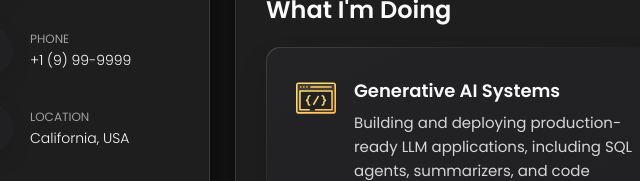
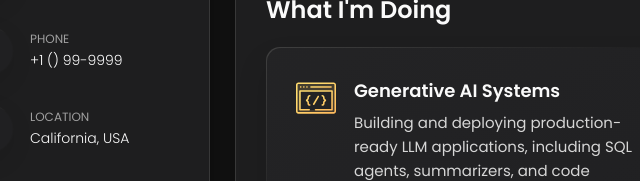
Before and after one commit to Bhanutejagiddaluru/GenAI, a plain HTML site: page index.html in a window 1280 px wide. Shown: the part 449-630 px from the top of the page, 105-745 px from the left. Drawn offline with nearby package versions, Linux system fonts and the light colour scheme.

Commit message:
Update index.html

```diff
--- a/index.html
+++ b/index.html
@@ -93,7 +93,7 @@
             <div class="contact-info">
               <p class="contact-title">Phone</p>
 
-              <a href="tel:+14086730911" class="contact-link">+1 (9) 99-9999</a>
+              <a href="tel:+14086730911" class="contact-link">+1 () 99-9999</a>
             </div>
 
           </li>
```
